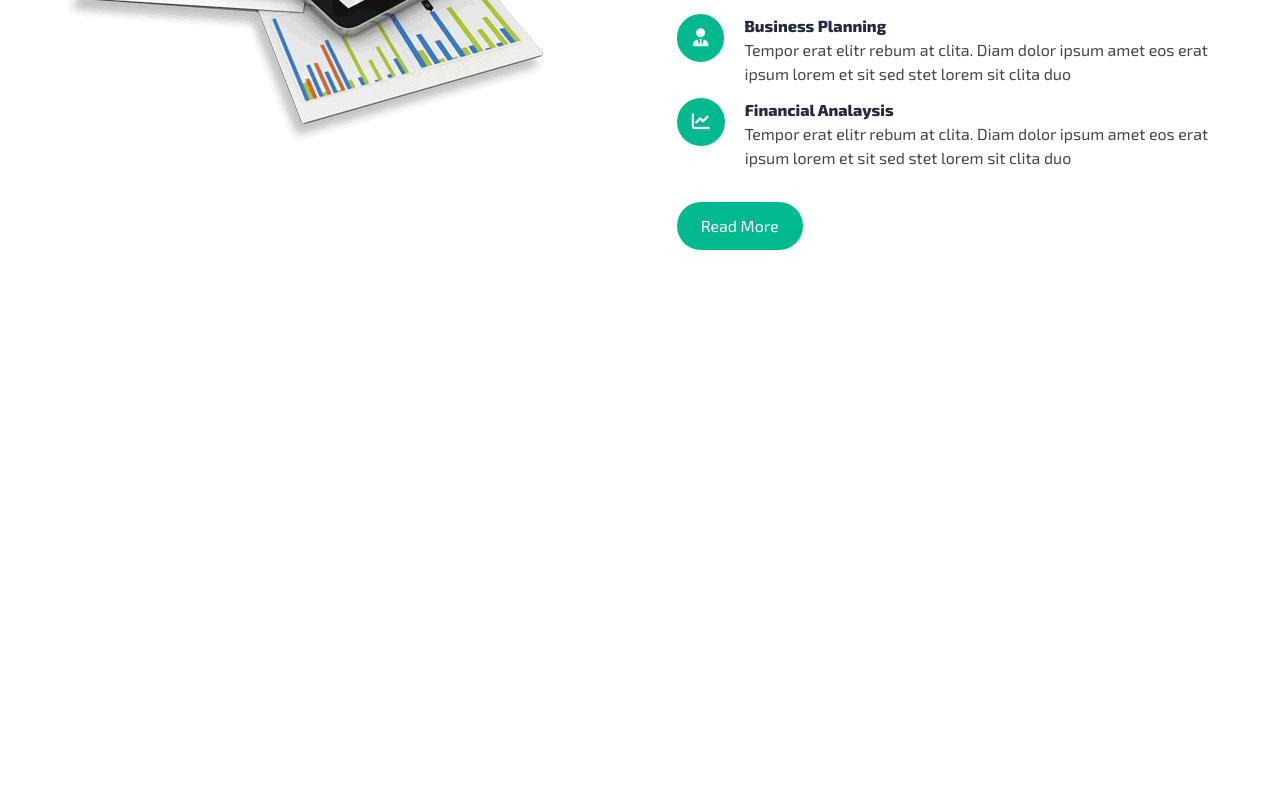
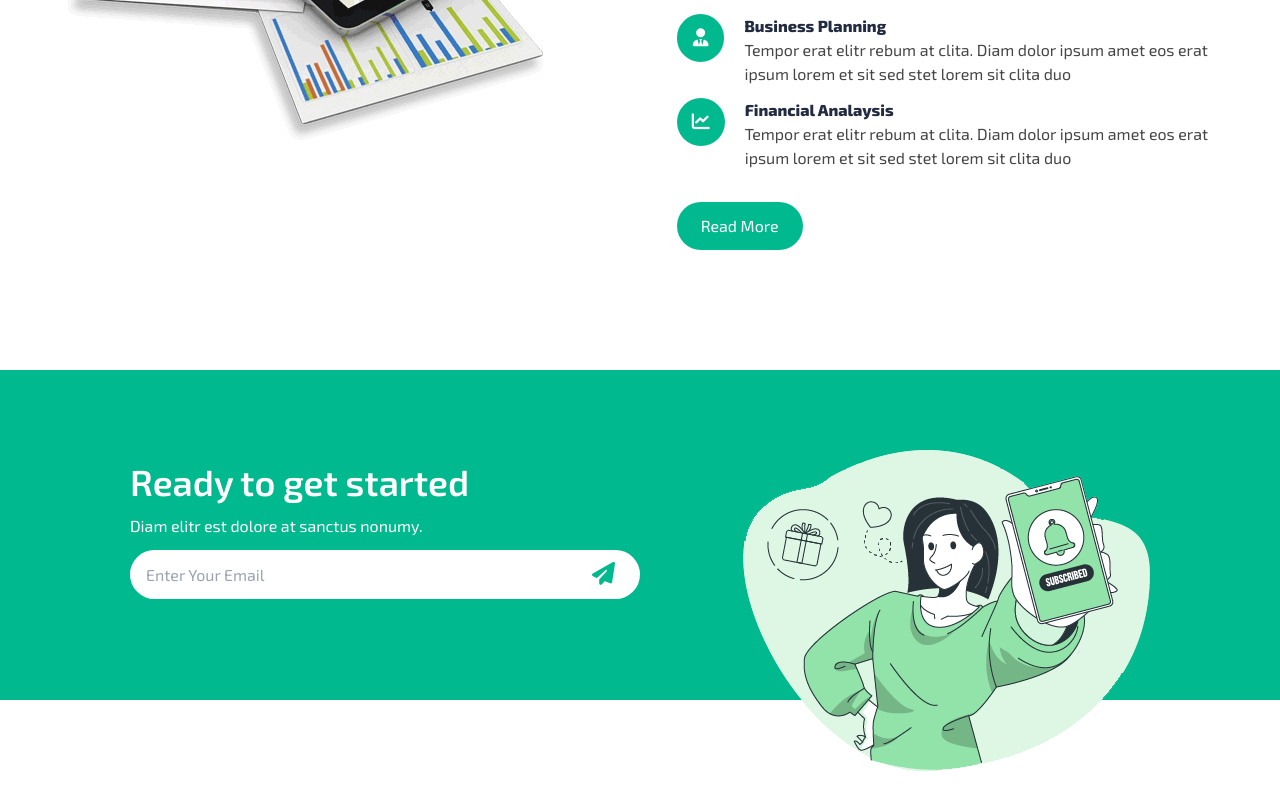
Before and after one commit to CoderCat010/ideal-bussiness, a plain HTML site: page index.html in a window 1280 px wide. Shown: the part 1135-1935 px from the top of the page. Before the commit the page ends 1505 px from the top, so only its background shows below. Drawn offline with nearby package versions, Linux system fonts and the light colour scheme.

Commit message:
added sec-2 final

```diff
--- a/index.html
+++ b/index.html
@@ -67,7 +67,7 @@
 
     <!-- !main section start from here -->
     <main>
-        <!-- *section 1 start from here -->
+        <!-- *section-1 start from here -->
         <section class="container mx-auto mt-[150px] mb-[120px]">
             <!-- todo sec-1 main parent div -->
             <div class="flex lg:flex-row flex-col-reverse justify-between lg:mx-16 md:mx-10 mx-5">
@@ -103,6 +103,33 @@
                 </div>
             </div>
         </section>
+        <!-- section-1 ends -->
+
+        <!-- *section-2 start from here -->
+        <section class="bg-[#00b98e] w-[100%] lg:h-[330px] md:h-[270px] h-[100%] lg:py-0 md:px-0 py-10 mb-[100px]">
+            <!-- section-2 main-->
+            <div class="container mx-auto">
+                <!-- todo section-2 parent div -->
+                <div class="flex justify-center items-center lg:gap-20 md:gap-10 lg:mx-0 md:mx-10 mx-5">
+                    <!-- ?sec-2 title -->
+                    <div>
+                        <h1 class="text-white font-semibold lg:text-4xl text-2xl">Ready to get started</h1>
+                        <p class="text-[#ffffff] py-3 lg:text-base text-sm">Diam elitr est dolore at sanctus nonumy.</p>
+                        <!-- ?sec-2 input field -->
+                        <div class="flex">
+                            <input class="lg:w-[510px] md:w-[330px] w-[300px] h-[49px] px-4 rounded-full" placeholder="Enter Your Email" type="email">
+
+                            <i class="fa-solid fa-paper-plane text-[#00b98e] text-[23px] relative lg:left-[-48px] -left-10 top-3"></i>
+                        </div>
+                    </div>
+                    <!-- ?sec-2 img -->
+                    <div class="lg:block md:block hidden">
+                        <img class="relative lg:top-20 top-10 lg:w-[407px] w-[280px]" src="./img/newsletter.png" alt="">
+                    </div>
+                </div>
+            </div>
+        </section>
+        <!-- section-2 ends -->
     </main>
     <!-- //main section ends here -->
 </body>
```
